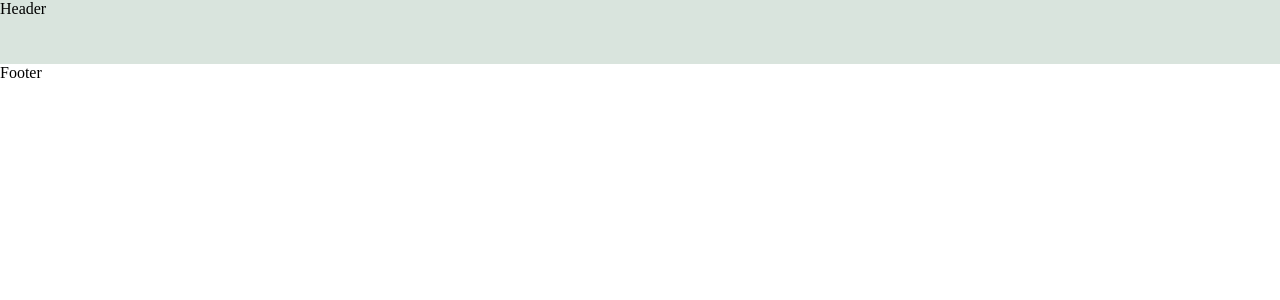
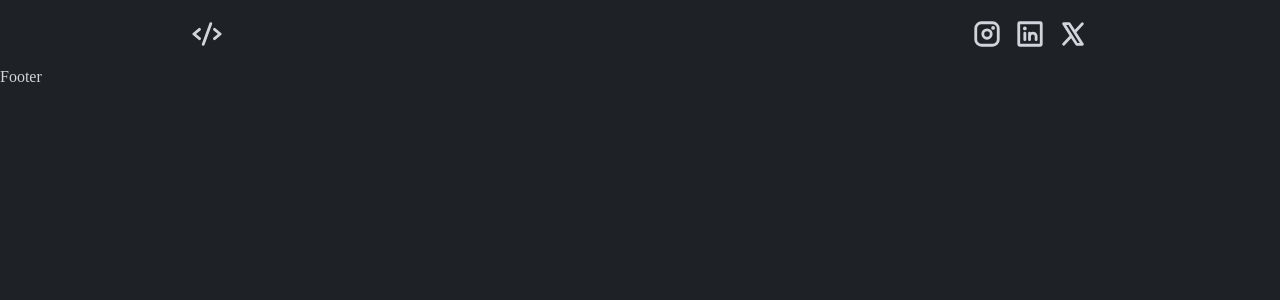
Before and after one commit to JoaoVitorPaludo/Portfolio, a React (Vite) app: page / in a window 1280 px wide. Shown: the top 300 px of the page. Built offline with nearby package versions, Linux system fonts and the light colour scheme.

Commit message:
feat: Implementando a estrutura do header da aplicação

```diff
--- a/package.json
+++ b/package.json
@@ -13,6 +13,10 @@
     "preview": "vite preview"
   },
   "dependencies": {
+    "@emotion/react": "^11.13.3",
+    "@emotion/styled": "^11.13.0",
+    "@mui/material": "^6.0.1",
+    "@phosphor-icons/react": "^2.1.7",
     "axios": "^1.7.5",
     "dotenv": "^16.4.5",
     "react": "^18.3.1",
--- a/src/@types/styled.d.ts
+++ b/src/@types/styled.d.ts
@@ -6,6 +6,5 @@ type LightThemeType = typeof lightTheme
 type DarkThemeType = typeof darkTheme
 
 declare module 'styled-components' {
-  export interface DefaultTheme extends LightThemeType { }
-  export interface DarkTheme extends DarkThemeType { }
+  export interface DefaultTheme extends DarkThemeType { }
 }
--- a/src/App.tsx
+++ b/src/App.tsx
@@ -1,11 +1,11 @@
 import { ThemeProvider } from 'styled-components'
 import { HomePage } from './pages/homePage'
 import { GlobalStyles } from './styles/global'
-import { lightTheme } from './styles/themes/lightTheme'
+import { darkTheme } from './styles/themes/darkTheme'
 
 export function App() {
   return (
-    <ThemeProvider theme={lightTheme}>
+    <ThemeProvider theme={darkTheme}>
       <GlobalStyles />
       <HomePage />
     </ThemeProvider>
--- a/src/components/header/index.tsx
+++ b/src/components/header/index.tsx
@@ -1,4 +1,21 @@
+import { Tooltip } from '@mui/material'
+import { Code, InstagramLogo, LinkedinLogo, XLogo } from '@phosphor-icons/react'
 import * as S from './styles'
 export function HeaderComponent() {
-  return <S.HeaderComponentContainer>Header</S.HeaderComponentContainer>
+  return (
+    <S.HeaderComponentContainer>
+      <Code size={30} weight="bold" />
+      <S.SocialMediaContainer>
+        <Tooltip title="Instagram">
+          <InstagramLogo size={30} weight="bold" />
+        </Tooltip>
+        <Tooltip title="Linkedin">
+          <LinkedinLogo size={30} weight="bold" />
+        </Tooltip>
+        <Tooltip title="X">
+          <XLogo size={30} weight="bold" />
+        </Tooltip>
+      </S.SocialMediaContainer>
+    </S.HeaderComponentContainer>
+  )
 }
--- a/src/components/header/styles.ts
+++ b/src/components/header/styles.ts
@@ -1,6 +1,25 @@
 import styled from 'styled-components'
 
 export const HeaderComponentContainer = styled.div`
-  height: 4rem;
+  min-height: 4rem;
   background-color: ${(props) => props.theme['header-background']};
+  margin: 0rem 10rem;
+  padding: 1.2rem 2rem;
+  display: flex;
+  justify-content: space-between;
+  svg {
+    color: ${(props) => props.theme['base-icon-color']};
+    cursor: pointer;
+    transform: scale(1);
+    transition: transform 0.3s ease-in-out;
+
+    &:hover {
+      transform: scale(1.2);
+      transition: transform 0.3s ease-in-out;
+    }
+  }
 `
+export const SocialMediaContainer = styled.div`
+  display: flex;
+  gap: 0.8rem;
+`
--- a/src/styles/global.ts
+++ b/src/styles/global.ts
@@ -5,5 +5,7 @@ export const GlobalStyles = createGlobalStyle`
         margin: 0;
         padding: 0;
         box-sizing: border-box;
+        background-color: ${(props) => props.theme['background-700']};
+        color: ${(props) => props.theme['base-text-color']};
     }
 `
--- a/src/styles/themes/darkTheme.ts
+++ b/src/styles/themes/darkTheme.ts
@@ -1,5 +1,7 @@
 export const darkTheme = {
   'white-100': '#fff',
   'black-900': '#000000',
-  'redark-100': '#1a1a1a',
+  'background-700': '#1e2125',
+  'base-text-color': 'rgb(209 213 219)',
+  'base-icon-color': 'rgb(209 213 219)',
 }
```
Also changed, not shown: 1 other file (tests, documents, lock files or other folders).
